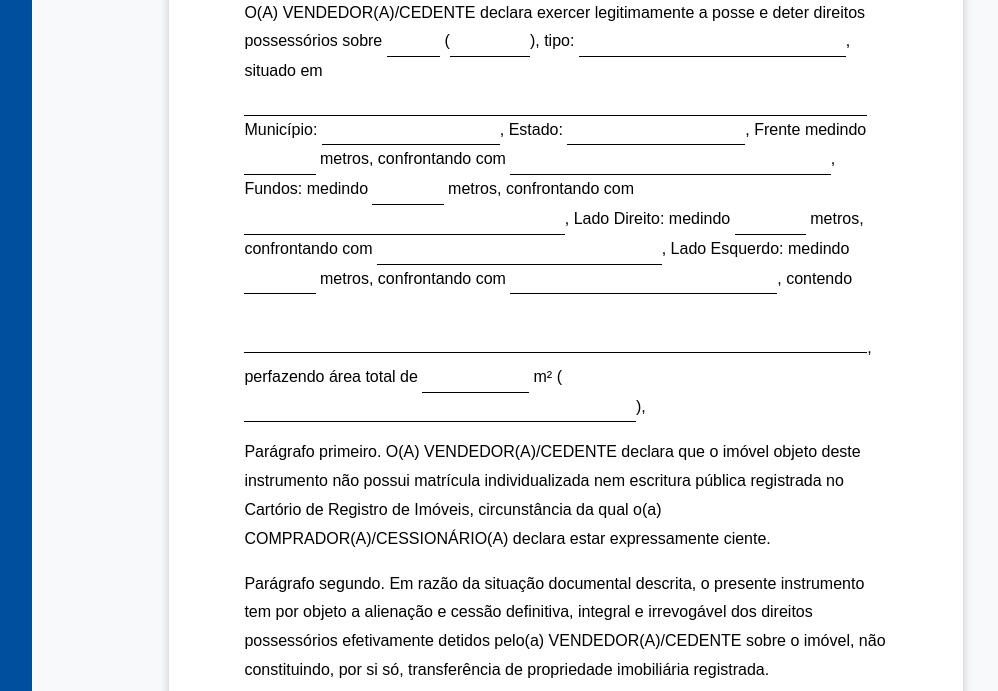
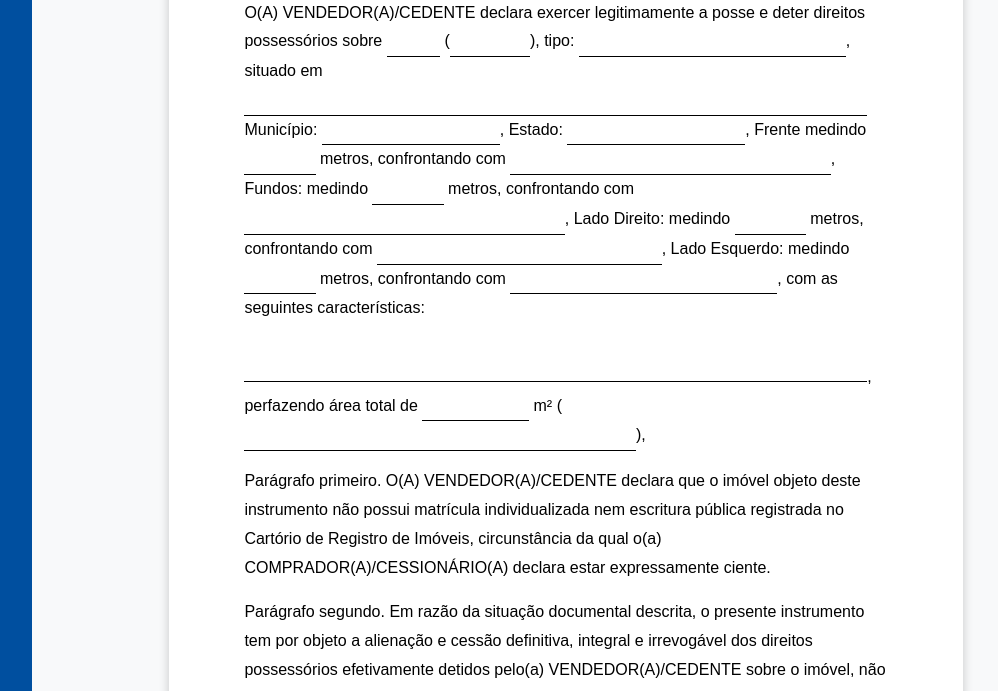
Before and after one commit to Antonio-Neves/document-automation, a Django app: page /contract-sale-land/ in a window 1280 px wide. Shown: the part 733-1424 px from the top of the page, without its empty margins (181-1179 px from the left). Run offline with Django 5.2, Linux system fonts and the light colour scheme; some libraries are stand-ins or nearby versions.

Commit message:
Changed first clause

```diff
--- a/contract_files/models/Contrato Compra e Venda de Terreno.txt
+++ b/contract_files/models/Contrato Compra e Venda de Terreno.txt
@@ -5,7 +5,7 @@ E, de outro lado, como COMPRADOR(A)/CESSIONÁRIO(A):
 NOME COMPLETO: _____________________________________________________________, nacionalidade: __________________________, estado civil: __________________________, profissão: ___________________, inscrito(a) no CPF sob o nº: ________________________, portador(a) do RG nº: ____________________, residente e domiciliado(a) em   ______________________________________________________________________________ Município: ____________________, Estado: ____________________.
 Têm entre si justo e contratado o presente instrumento, mediante as cláusulas e condições seguintes.
 CLÁUSULA PRIMEIRA - DO OBJETO
-O(A) VENDEDOR(A)/CEDENTE declara exercer legitimamente a posse e deter direitos possessórios sobre  ______ (_________), tipo: ______________________________, situado em ______________________________________________________________________________ Município: ____________________________, Estado: _____________________________, Frente medindo ______ metros, confrontando com ____________________________________, Fundos: medindo ______ metros, confrontando com ___________________________________, Lado Direito: medindo ______ metros, confrontando com _______________________________, Lado Esquerdo: medindo ______ metros, confrontando com _____________________________, contendo ______________________________________________________________________, perfazendo área total de ___________ m² (___________________________________________),
+O(A) VENDEDOR(A)/CEDENTE declara exercer legitimamente a posse e deter direitos possessórios sobre  ______ (_________), tipo: ______________________________, situado em ______________________________________________________________________________ Município: ____________________________, Estado: _____________________________, Frente medindo ______ metros, confrontando com ____________________________________, Fundos: medindo ______ metros, confrontando com ___________________________________, Lado Direito: medindo ______ metros, confrontando com _______________________________, Lado Esquerdo: medindo ______ metros, confrontando com _____________________________, com as seguintes características: ___________________________________________________ ______________________________________________________________________________, perfazendo área total de ___________ m² (___________________________________________),
 Parágrafo primeiro. O(A) VENDEDOR(A)/CEDENTE declara que o imóvel objeto deste instrumento não possui matrícula individualizada nem escritura pública registrada no Cartório de Registro de Imóveis, circunstância da qual o(a) COMPRADOR(A)/CESSIONÁRIO(A) declara estar expressamente ciente.
 Parágrafo segundo. Em razão da situação documental descrita, o presente instrumento tem por objeto a alienação e cessão definitiva, integral e irrevogável dos direitos possessórios efetivamente detidos pelo(a) VENDEDOR(A)/CEDENTE sobre o imóvel, não constituindo, por si só, transferência de propriedade imobiliária registrada.
 Parágrafo terceiro. O(A) COMPRADOR(A)/CESSIONÁRIO(A) declara conhecer a localização, dimensões, limites físicos e estado atual do imóvel, aceitando-o nas condições em que se encontra.
--- a/dashboard/templates/dashboard/contract_sale_land.html
+++ b/dashboard/templates/dashboard/contract_sale_land.html
@@ -42,7 +42,7 @@
             Fundos: medindo <input type="text" name="property_back_measure" style="width: 8ch"> metros, confrontando com <input type="text" name="property_back_boundary" style="width: 36ch">,
             Lado Direito: medindo <input type="text" name="property_right_measure" style="width: 8ch"> metros, confrontando com <input type="text" name="property_right_boundary" style="width: 32ch">,
             Lado Esquerdo: medindo <input type="text" name="property_left_measure" style="width: 8ch"> metros, confrontando com <input type="text" name="property_left_boundary" style="width: 30ch">,
-            contendo <textarea name="property_contents" rows="2" style="width: 70ch"></textarea>,
+            com as seguintes características: <textarea name="property_contents" rows="2" style="width: 70ch"></textarea>,
             perfazendo área total de <input type="text" name="property_area" style="width: 12ch"> m² (<input type="text" name="property_area_in_words" style="width: 44ch">),
         </p>
         <p>
--- a/dashboard/templates/dashboard/contract_sale_land_pdf.html
+++ b/dashboard/templates/dashboard/contract_sale_land_pdf.html
@@ -51,7 +51,7 @@
             Fundos: medindo {{ fields.property_back_measure|fill:8 }} metros, confrontando com {{ fields.property_back_boundary|fill:36 }},
             Lado Direito: medindo {{ fields.property_right_measure|fill:8 }} metros, confrontando com {{ fields.property_right_boundary|fill:32 }},
             Lado Esquerdo: medindo {{ fields.property_left_measure|fill:8 }} metros, confrontando com {{ fields.property_left_boundary|fill:30 }},
-            contendo {{ fields.property_contents|fill:70 }},
+            com as seguintes características: {{ fields.property_contents|fill:70 }},
             perfazendo área total de {{ fields.property_area|fill:12 }} m² ({{ fields.property_area_in_words|fill:44 }}),
         </p>
         <p>
```
Also changed, not shown: 2 other files.
